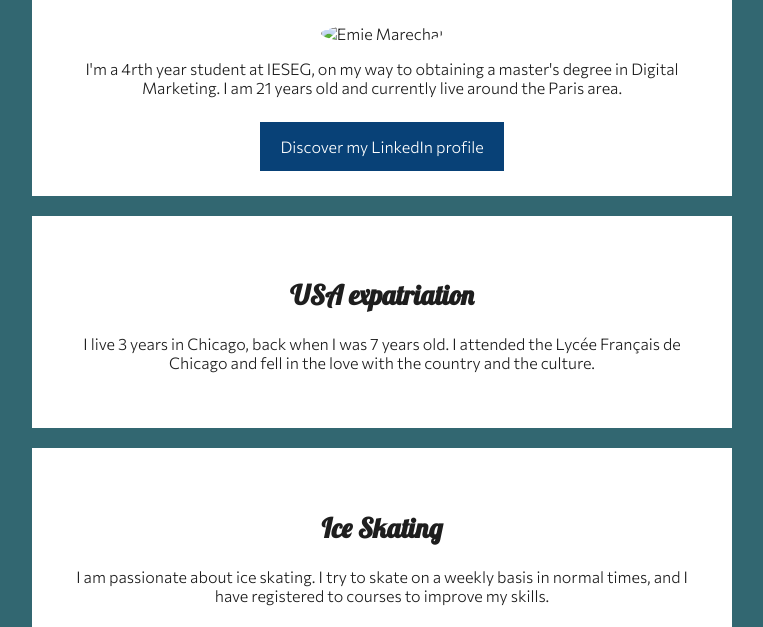
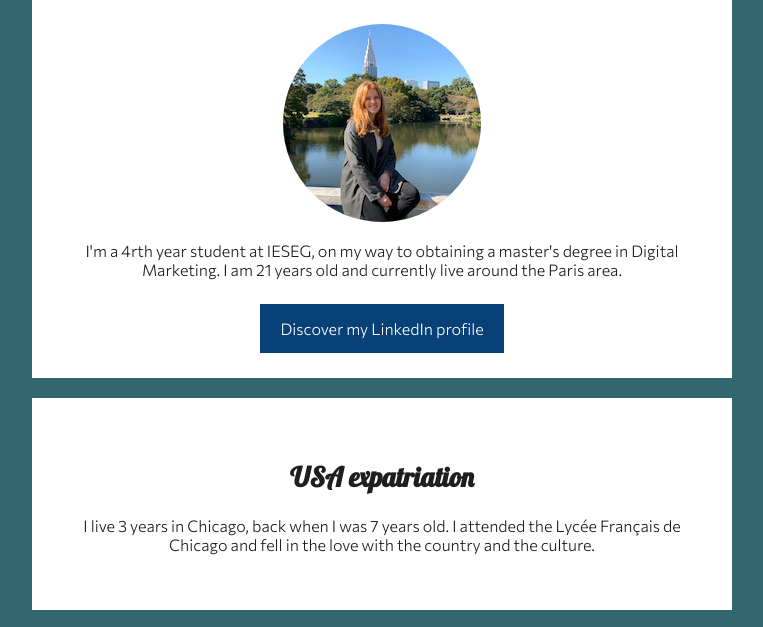
Before and after one commit to emie-marechal/my-profile, a plain HTML site: page index.html in a window 1280 px wide. Shown: the part 159-786 px from the top of the page, without its empty margins (258-1021 px from the left). Drawn offline with Linux system fonts and the light colour scheme.

Commit message:
Update index.html

```diff
--- a/index.html
+++ b/index.html
@@ -14,7 +14,7 @@
 	<div class="container">
 		<div class="card-white" id="introduction">
 			<h1>Hello, I'm Emie</h1>
-			<img src="Images/profile.jpeg" class="img-circle" alt="Emie Marechal ">
+			<img src="profile.jpeg" class="img-circle" alt="Emie Marechal ">
 			<p>I'm a 4rth year student at IESEG, on my way to obtaining a master's degree in Digital Marketing. I am 21 years old and currently live around the Paris area.</p>
 			<a href="https://www.linkedin.com/in/emie-marechal/" class="btn-blue" target="blank">Discover my LinkedIn profile</a>
 		</div>
```
